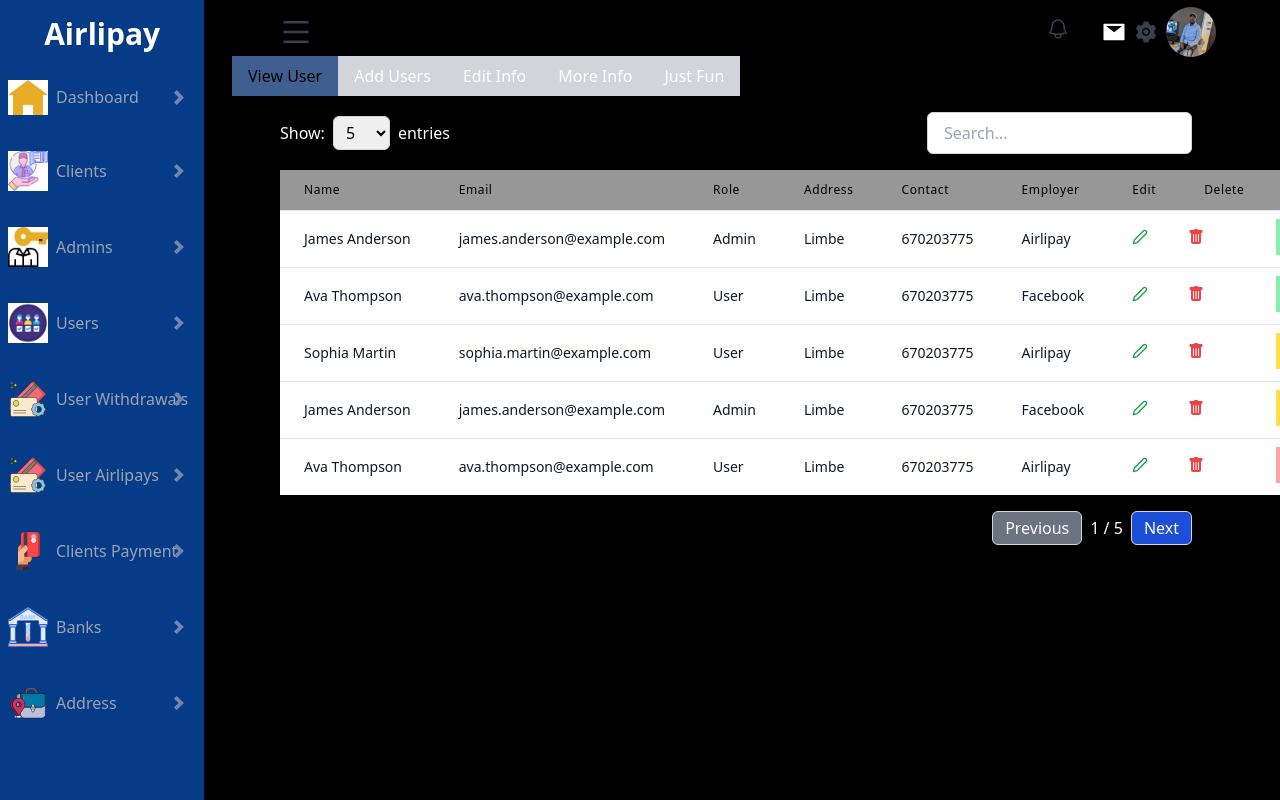
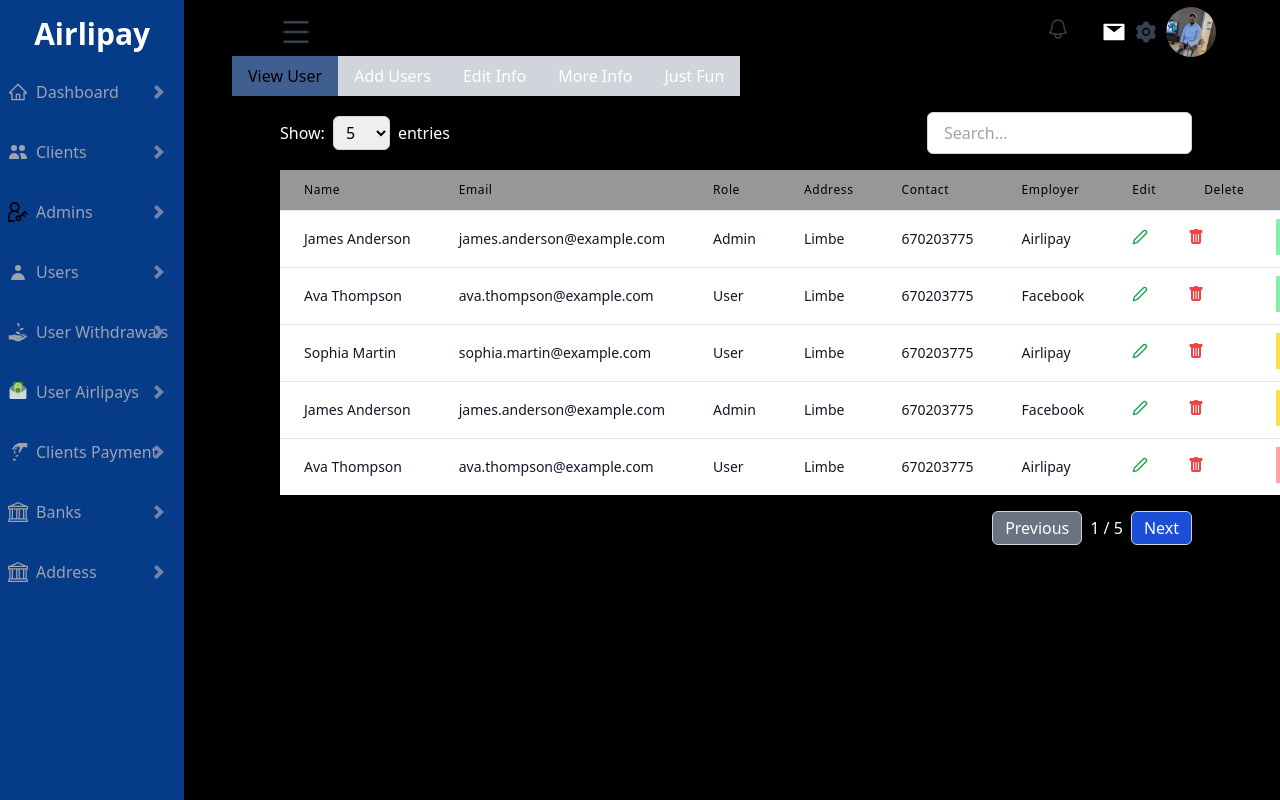
Before and after one commit to techarcgram-org/AirlipayDashboard, a Next.js app: page /banks in a window 1280 px wide. Shown: the top 800 px of the page. Built offline with nearby package versions, Linux system fonts and the light colour scheme.

Commit message:
changed the sidebar from the ugly images beautiful icons

```diff
--- a/src/components/sidebar/Sidebar.jsx
+++ b/src/components/sidebar/Sidebar.jsx
@@ -1,9 +1,17 @@
 "use client";
 
-import data from "../../constant/data";
+import images from "@/constant/images";
+import Image from "next/image";
+import Link from "next/link";
 import { useRouter } from "next/navigation";
 import { forwardRef } from "react";
-import { SidebarCard } from "..";
+import { AiOutlineHome } from "react-icons/ai";
+import { GiPayMoney, GiReceiveMoney } from "react-icons/gi";
+import { GrUserAdmin } from "react-icons/gr";
+import { HiUser, HiUsers } from "react-icons/hi";
+import {FcMoneyTransfer} from "react-icons/fc"
+import {BsBank} from "react-icons/bs"
+import {FaLocationPinLock} from "react-icons/fa"
 
 const SideBar = forwardRef(({ showNav }, ref) => {
   const router = useRouter();
@@ -17,9 +25,232 @@ const SideBar = forwardRef(({ showNav }, ref) => {
         <h2 className="text-center p-4 text-3xl text-white font-bold">
           Airlipay
         </h2>
-        {data.sidebarData.map((item) => (
+        {/* {data.sidebarData.map((item) => (
           <SidebarCard name={item.name} icon={item.image} route={item.route} />
-        ))}
+        ))} */}
+        <div>
+          <Link href="/">
+            <div
+              className={`-pl-4 py-3 mx-2 relative rounded text-center cursor-pointer mb-3 flex items-center transition-colors ${
+                router.pathname == "/billing"
+                  ? "bg-orange-100 text-orange-500"
+                  : "text-gray-400 hover:bg-orange-100 hover:text-orange-500"
+              }`}
+            >
+              <div className="flex flex-row items-center justify-around mr-2">
+                <div className="mr-2">
+                  <AiOutlineHome className="h-5 w-5" />
+                </div>
+                <div>
+                  <p className="font-inter text-steelblue text-left">
+                    Dashboard
+                  </p>
+                </div>
+              </div>
+              <div className="absolute right-3 -ml-4">
+                <Image width={10} height={10} src={images.right} />
+              </div>
+            </div>
+          </Link>
+        </div>
+
+        <div>
+          <Link href="/clients">
+            <div
+              className={`-pl-4 py-3 mx-2 relative rounded text-center cursor-pointer mb-3 flex items-center transition-colors ${
+                router.pathname == "/billing"
+                  ? "bg-orange-100 text-orange-500"
+                  : "text-gray-400 hover:bg-orange-100 hover:text-orange-500"
+              }`}
+            >
+              <div className="flex flex-row items-center justify-around mr-2">
+                <div className="mr-2">
+                  <HiUsers className="h-5 w-5" />
+                </div>
+                <div>
+                  <p className="font-inter text-steelblue text-left">Clients</p>
+                </div>
+              </div>
+              <div className="absolute right-3 -ml-4">
+                <Image width={10} height={10} src={images.right} />
+              </div>
+            </div>
+          </Link>
+        </div>
+
+        <div>
+          <Link href="/admins">
+            <div
+              className={`-pl-4 py-3 mx-2 relative rounded text-center cursor-pointer mb-3 flex items-center transition-colors ${
+                router.pathname == "/billing"
+                  ? "bg-orange-100 text-orange-500"
+                  : "text-gray-400 hover:bg-orange-100 hover:text-orange-500"
+              }`}
+            >
+              <div className="flex flex-row items-center justify-around mr-2">
+                <div className="mr-2">
+                  <GrUserAdmin className="h-5 w-5" />
+                </div>
+                <div>
+                  <p className="font-inter text-steelblue text-left">Admins</p>
+                </div>
+              </div>
+              <div className="absolute right-3 -ml-4">
+                <Image width={10} height={10} src={images.right} />
+              </div>
+            </div>
+          </Link>
+        </div>
+
+        <div>
+          <Link href="/users">
+            <div
+              className={`-pl-4 py-3 mx-2 relative rounded text-center cursor-pointer mb-3 flex items-center transition-colors ${
+                router.pathname == "/billing"
+                  ? "bg-orange-100 text-orange-500"
+                  : "text-gray-400 hover:bg-orange-100 hover:text-orange-500"
+              }`}
+            >
+              <div className="flex flex-row items-center justify-around mr-2">
+                <div className="mr-2">
+                  <HiUser className="h-5 w-5" />
+                </div>
+                <div>
+                  <p className="font-inter text-steelblue text-left">Users</p>
+                </div>
+              </div>
+              <div className="absolute right-3 -ml-4">
+                <Image width={10} height={10} src={images.right} />
+              </div>
+            </div>
+          </Link>
+        </div>
+
+        <div>
+          <Link href="/users/:id/withdraw">
+            <div
+              className={`-pl-4 py-3 mx-2 relative rounded text-center cursor-pointer mb-3 flex items-center transition-colors ${
+                router.pathname == "/billing"
+                  ? "bg-orange-100 text-orange-500"
+                  : "text-gray-400 hover:bg-orange-100 hover:text-orange-500"
+              }`}
+            >
+              <div className="flex flex-row items-center justify-around mr-2">
+                <div className="mr-2">
+                  <GiReceiveMoney className="h-5 w-5" />
+                </div>
+                <div>
+                  <p className="font-inter text-steelblue text-left">
+                    User Withdrawals
+                  </p>
+                </div>
+              </div>
+              <div className="absolute right-3 -ml-4">
+                <Image width={10} height={10} src={images.right} />
+              </div>
+            </div>
+          </Link>
+        </div>
+
+        <div>
+          <Link href="/ailipay">
+            <div
+              className={`-pl-4 py-3 mx-2 relative rounded text-center cursor-pointer mb-3 flex items-center transition-colors ${
+                router.pathname == "/billing"
+                  ? "bg-orange-100 text-orange-500"
+                  : "text-gray-400 hover:bg-orange-100 hover:text-orange-500"
+              }`}
+            >
+              <div className="flex flex-row items-center justify-around mr-2">
+                <div className="mr-2">
+                  <FcMoneyTransfer className="h-5 w-5" />
+                </div>
+                <div>
+                  <p className="font-inter text-steelblue text-left">
+                    User Airlipays
+                  </p>
+                </div>
+              </div>
+              <div className="absolute right-3 -ml-4">
+                <Image width={10} height={10} src={images.right} />
+              </div>
+            </div>
+          </Link>
+        </div>
+
+        <div>
+          <Link href="/clients/payment">
+            <div
+              className={`-pl-4 py-3 mx-2 relative rounded text-center cursor-pointer mb-3 flex items-center transition-colors ${
+                router.pathname == "/billing"
+                  ? "bg-orange-100 text-orange-500"
+                  : "text-gray-400 hover:bg-orange-100 hover:text-orange-500"
+              }`}
+            >
+              <div className="flex flex-row items-center justify-around mr-2">
+                <div className="mr-2">
+                  <GiPayMoney className="h-5 w-5" />
+                </div>
+                <div>
+                  <p className="font-inter text-steelblue text-left">
+                    Clients Payment
+                  </p>
+                </div>
+              </div>
+              <div className="absolute right-3 -ml-4">
+                <Image width={10} height={10} src={images.right} />
+              </div>
+            </div>
+          </Link>
+        </div>
+
+        <div>
+          <Link href="/banks">
+            <div
+              className={`-pl-4 py-3 mx-2 relative rounded text-center cursor-pointer mb-3 flex items-center transition-colors ${
+                router.pathname == "/billing"
+                  ? "bg-orange-100 text-orange-500"
+                  : "text-gray-400 hover:bg-orange-100 hover:text-orange-500"
+              }`}
+            >
+              <div className="flex flex-row items-center justify-around mr-2">
+                <div className="mr-2">
+                  <BsBank className="h-5 w-5" />
+                </div>
+                <div>
+                  <p className="font-inter text-steelblue text-left">Banks</p>
+                </div>
+              </div>
+              <div className="absolute right-3 -ml-4">
+                <Image width={10} height={10} src={images.right} />
+              </div>
+            </div>
+          </Link>
+        </div>
+
+        <div>
+          <Link href="/address">
+            <div
+              className={`-pl-4 py-3 mx-2 relative rounded text-center cursor-pointer mb-3 flex items-center transition-colors ${
+                router.pathname == "/billing"
+                  ? "bg-orange-100 text-orange-500"
+                  : "text-gray-400 hover:bg-orange-100 hover:text-orange-500"
+              }`}
+            >
+              <div className="flex flex-row items-center justify-around mr-2">
+                <div className="mr-2">
+                  <BsBank className="h-5 w-5" />
+                </div>
+                <div>
+                  <p className="font-inter text-steelblue text-left">Address</p>
+                </div>
+              </div>
+              <div className="absolute right-3 -ml-4">
+                <Image width={10} height={10} src={images.right} />
+              </div>
+            </div>
+          </Link>
+        </div>
       </div>
     </div>
   );
```
